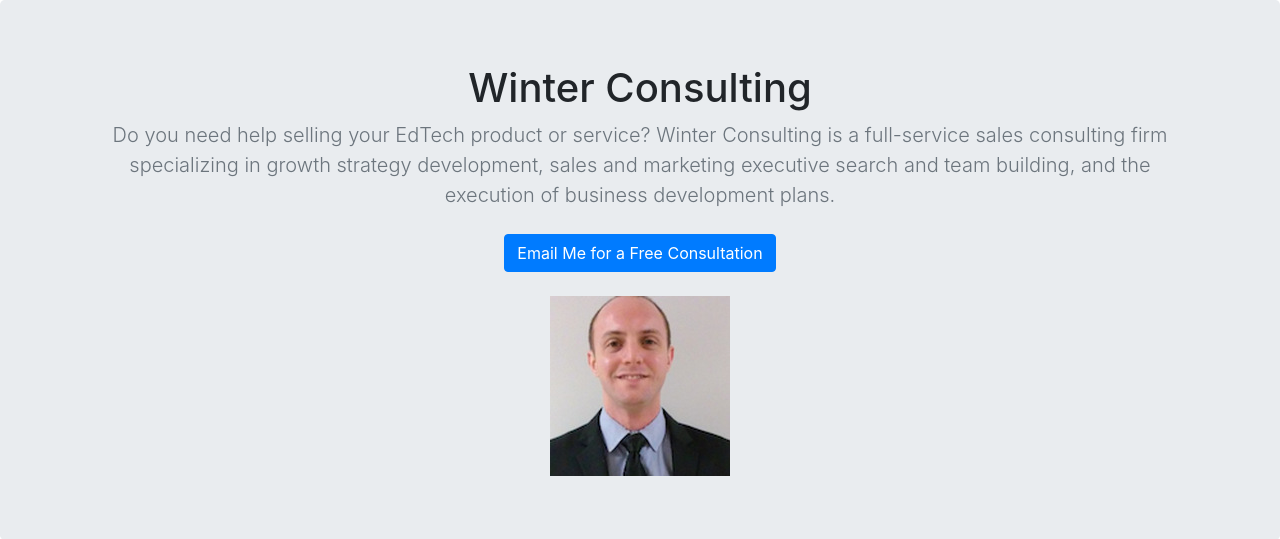
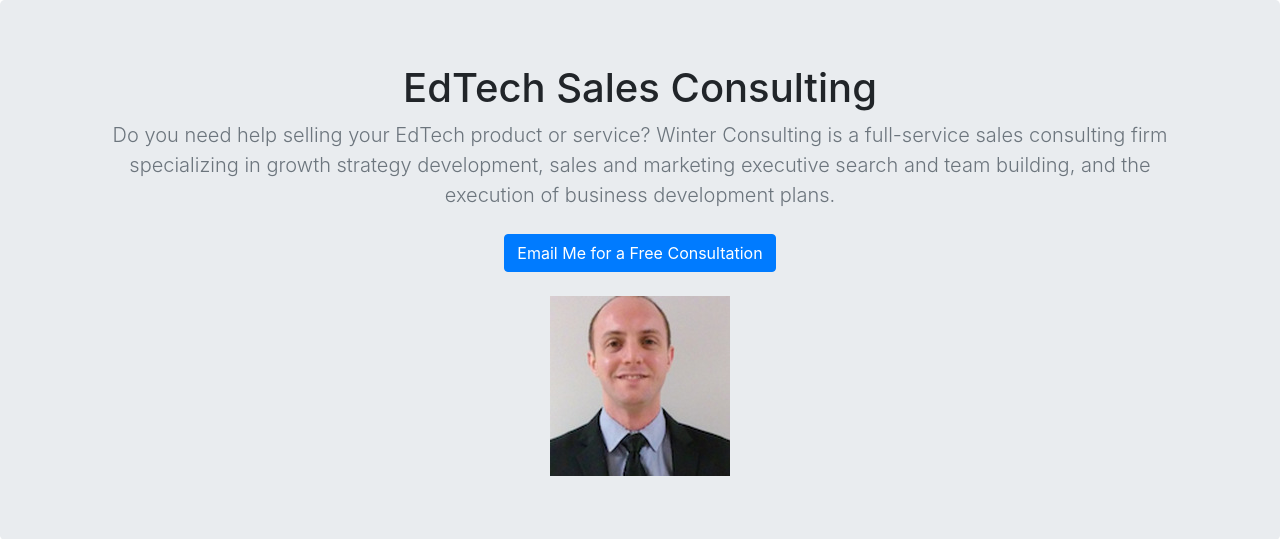
Before and after one commit to shanewin/portfolio-project, a Django app: template jobs/templates/jobs/home.html in a window 1280 px wide. Shown: the part 56-595 px from the top of the page. Run offline with Django 3.2, Linux system fonts and the light colour scheme; the template is opened without the code that fills it, so the values that code supplies are empty; some libraries are stand-ins or nearby versions.

Commit message:
Change to EdTech Sales headline

```diff
--- a/jobs/templates/jobs/home.html
+++ b/jobs/templates/jobs/home.html
@@ -68,7 +68,7 @@
 
   <section class="jumbotron text-center">
     <div class="container">
-      <h1>Winter Consulting</h1>
+      <h1>EdTech Sales Consulting</h1>
       <p class="lead text-muted">Do you need help selling your EdTech product or service? Winter Consulting is a full-service sales consulting firm specializing in growth strategy development, sales and marketing executive search and team building, and the execution of business development plans.</p>
       <p>
         <a href="#" class="btn btn-primary my-2">Email Me for a Free Consultation</a>
```
